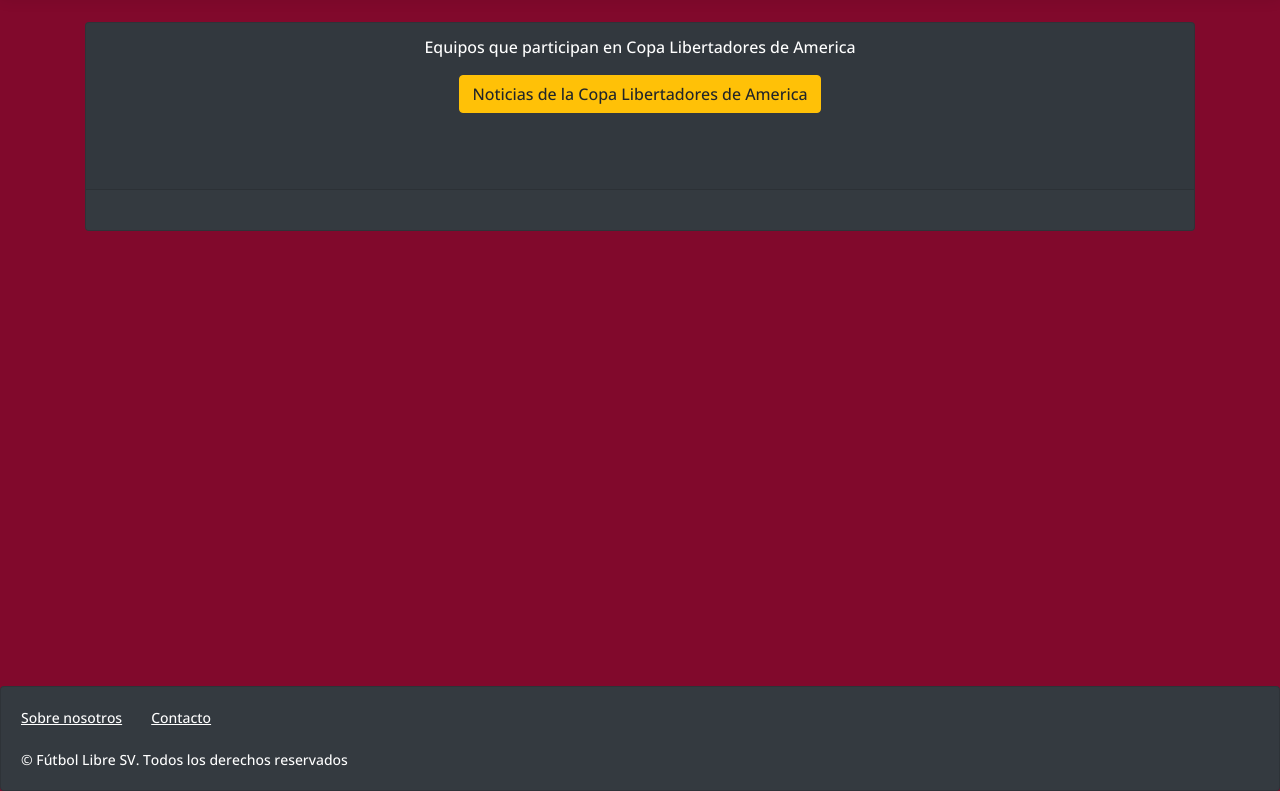
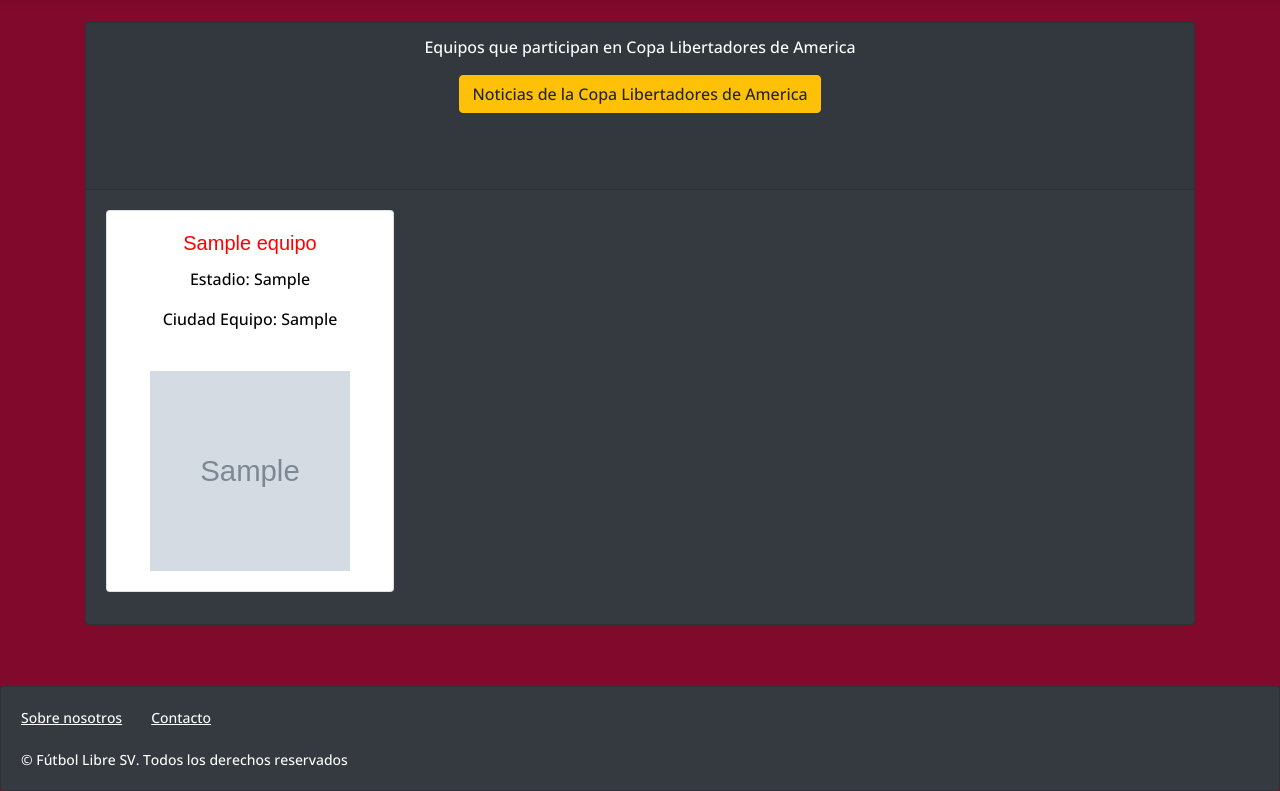
Before and after one commit to leryunard/FUTLIBRESV, a Django app: page /internacionales/verEquiposLibertadores in a window 1280 px wide. Shown: the part 74-865 px from the top of the page. Run offline with Django 3.2, Linux system fonts and the light colour scheme; tables that the repository leaves empty hold one stand-in row (values such as "Sample post"); grey boxes marked "Sample" are stand-in pictures; some libraries are stand-ins or nearby versions.

Commit message:
targetas dinamicas

```diff
--- a/administracion/templates/paginas/login.html
+++ b/administracion/templates/paginas/login.html
@@ -1,4 +1,10 @@
 {% extends "bases/base.html" %}
+
+{% block metadatos %}
+<meta name="description" content="Pagina de inicio de sesion para el administrador">
+<meta name="keywords" content="Django, Bootstrap, Python">
+<meta name="author" content="Carlos Eduardo Rafaelano Santos-RS20002">
+{% endblock %}
 
 {% block titulo %} Administración {%endblock %}
 
--- a/internacionales/templates/Libertadores/verEquipos.html
+++ b/internacionales/templates/Libertadores/verEquipos.html
@@ -5,6 +5,7 @@
 {% block nvar %}
 
 {% endblock %}
+
 
 {% block contenido %}
 <div class="container">
@@ -18,7 +19,8 @@
                         <p>
                             <p>
                             </p>
-                    <a href=" /internacionales/verTodasNoticiasLibertadores " class="btn btn-warning">Noticias de la Copa Libertadores de America</a>
+                            <a href=" /internacionales/verTodasNoticiasLibertadores " class="btn btn-warning">Noticias
+                                de la Copa Libertadores de America</a>
                             <b>
 
                             </b>
@@ -31,16 +33,24 @@
                 <div class="card-body">
                     <div class="card-columns">
                         {% for equi in equipo %}
-                        {% if equi.idTipoEquipo == 8 %}
+                        {% if equi.idTipoEquipo == 1 %}
                         <div class="card" style="width: 18rem;">
                             <!--<img class="card-img-top" src="" alt="Card image cap">-->
                             <div class="card-body">
                                 <center>
                                     <h5 style="color: red;" class="card-title">{{ equi.nombreequipo }}</h5>
-                                <p style="color: black;" class="card-text">Año de fundacion: {{equi.yearfundacion}}</p>
                                     <p style="color: black;" class="card-text">Estadio: {{ equi.estadioequipo }} </p>
-                                <p style="color: black;" class="card-text">Ciudad Equipo: {{ equi.ciudadequipo }} </p>
-                                <li><a><img src={{ equi.urllogo }} height="260" width="260"/></a></li>
+                                    <p style="color: black;" class="card-text">Ciudad Equipo: {{ equi.ciudadequipo }}
+                                    </p>
+                                    <li>
+                                        <article class="location-listing">
+                                            <a class="location-title" href="">Ver Noticias</a>
+                                            <div class="location-image">
+                                                <a href=""><img src="{{ equi.urllogo }}"  height="200" width="200"
+                                                        alt="Logo Equipo" /></a>
+                                            </div>
+                                        </article>
+                                    </li>
                                 </center>
                             </div>
                         </div>
--- a/internacionales/templates/Libertadores/verTodas.html
+++ b/internacionales/templates/Libertadores/verTodas.html
@@ -1,4 +1,5 @@
 {% extends "bases/base.html" %}
+
 
 {% block titulo %} Noticias Copa Libertadores {%endblock %}
 
--- a/internacionales/views.py
+++ b/internacionales/views.py
@@ -19,3 +19,4 @@ def verTodasNoticiasLibertadores(request):
     return render(request, 'Libertadores/verTodas.html', {'mostrar': mostrar, 'detalle': detalle})
 
 # Create your views here.
+# Parte Carlos Rafaelano
--- a/selecciones/templates/mundial/verTodas.html
+++ b/selecciones/templates/mundial/verTodas.html
@@ -49,10 +49,7 @@
                                 {% endif %}
                                 {% endfor %}
                                 <br>
-
-                                <a href="verNoticiasMundial/{{noti.idnoticia}}" class="btn btn-warning">Ver Noticia {{
-                                    forloop.counter }}</a>
-
+                                <a href="verNoticiasMundial/{{noti.idnoticia}}" class="btn btn-warning">Ver Noticia</a>
 
                             </div>
 
--- a/webApp/static/css/style.css
+++ b/webApp/static/css/style.css
@@ -5,6 +5,7 @@
 * License: https://bootstrapmade.com/license/
 */
 @import url('https://fonts.googleapis.com/css2?family=Fjalla+One&family=Open+Sans:wght@300;500;700;800&family=Oswald:wght@500;700&family=Saira+Condensed:wght@500;600;700&display=swap');
+
 /*--------------------------------------------------------------
 # General
 --------------------------------------------------------------*/
@@ -74,21 +75,18 @@ h6 {
   z-index: 997;
   transition: all 0.5s;
   background: #fff;
-  background-color:black;
-	color:#fff;
+  background-color: black;
+  color: #fff;
   box-shadow: 0px 2px 15px rgba(0, 0, 0, 0.1);
 }
 
-.navbar-logo{
+.navbar-logo {
   display: inline-block;
   vertical-align: middle;
   width: 170px;
 }
 
-.enlace
-{
-
-}
+.enlace {}
 
 .footer-back {
   background: red;
@@ -119,43 +117,44 @@ h6 {
 }
 
 
-			ul, ol {
-				list-style:none;
+ul,
+ol {
+  list-style: none;
 }
 
-			.nav > li {
-				float:left;
+.nav>li {
+  float: left;
 }
 
 .nav li a {
-				background-color:#000;
-				color:#fff;
-				text-decoration:none;
-				padding:10px 12px;
-				display:block;
+  background-color: #000;
+  color: #fff;
+  text-decoration: none;
+  padding: 10px 12px;
+  display: block;
 }
 
 .nav li a:hover {
-				background-color:#434343;
+  background-color: #434343;
 }
 
 .nav li ul {
-				display:none;
-				position:absolute;
-				min-width:140px;
+  display: none;
+  position: absolute;
+  min-width: 140px;
 }
 
-			.nav li:hover > ul {
-				display:block;
+.nav li:hover>ul {
+  display: block;
 }
 
 .nav li ul li {
-				position:relative;
+  position: relative;
 }
 
 .nav li ul li ul {
-				right:-140px;
-				top:0px;
+  right: -140px;
+  top: 0px;
 }
 
 /*--------------------------------------------------------------
@@ -676,8 +675,10 @@ section {
 }
 
 #content-wrap {
-  padding-bottom: 2.5rem;    /* Footer height */
+  padding-bottom: 2.5rem;
+  /* Footer height */
 }
+
 /*--------------------------------------------------------------
 # Footer
 --------------------------------------------------------------*/
@@ -842,3 +843,52 @@ section {
   height: 100%;
   width: 100%;
 }
+
+/* Implementación logos dinamicos by Carlos Rafaelano */
+.location-listing {
+  position: relative;
+  overflow: hidden;
+}
+
+.location-title {
+  z-index: 1;
+  position: absolute;
+  top: 0;
+  left: 0;
+  height: 100%;
+  width: 100%;
+  background: rgba(90, 0, 10, 0.4);
+
+  /* Estilos de letras */
+  color: white;
+  font-size: 1.5em;
+  font-weight: bold;
+  text-decoration: none;
+
+  /* Centrado del titulo */
+  display: flex;
+  align-items: center;
+  justify-content: center;
+
+  /* Ocultar el titulo por defecto*/
+  opacity: 0;
+  transition: opacity .5s;
+}
+
+.location-image {
+  line-height: 0;
+}
+
+.location-listing:hover .location-title {
+  opacity: 1;
+}
+
+.location-image img {
+  filter: blur(0px);
+  transition: filter 0.3s ease-in;
+  /* transform: scale(1.1);  */ /* Esto es para hacer las imagenes cuadradas */
+}
+
+.location-listing:hover .location-image img {
+  filter: blur(2px);
+}
--- a/webApp/templates/bases/base.html
+++ b/webApp/templates/bases/base.html
@@ -7,6 +7,7 @@
     <meta charset="utf-8">
     <meta content="width=device-width, initial-scale=1.0" name="viewport">
     <meta http-equiv="X-UA-Compatible" content="IE=edge">
+    {% block metadatos %}{% endblock %}
     <title>{% block titulo %} {% endblock %}</title>
 
     {% load static %}
```
Lines whose indentation alone changed are shown as unchanged.
